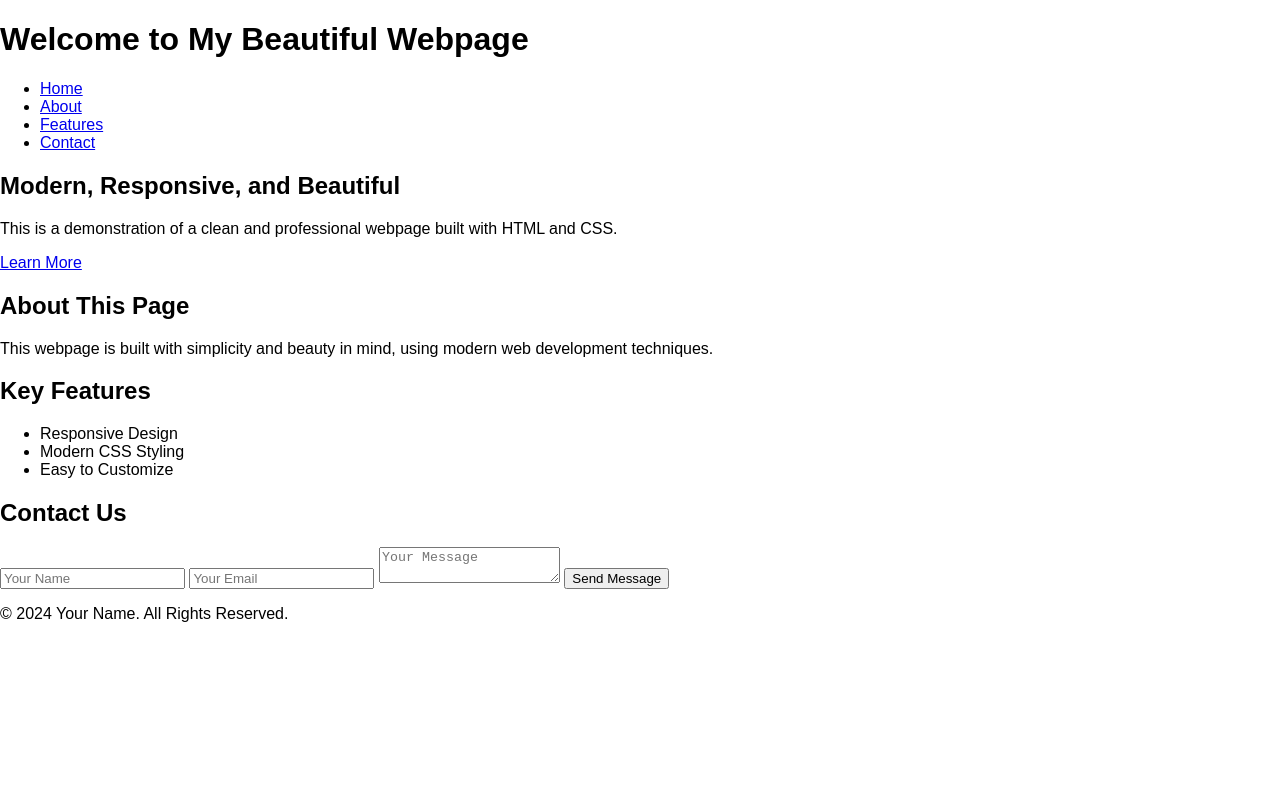
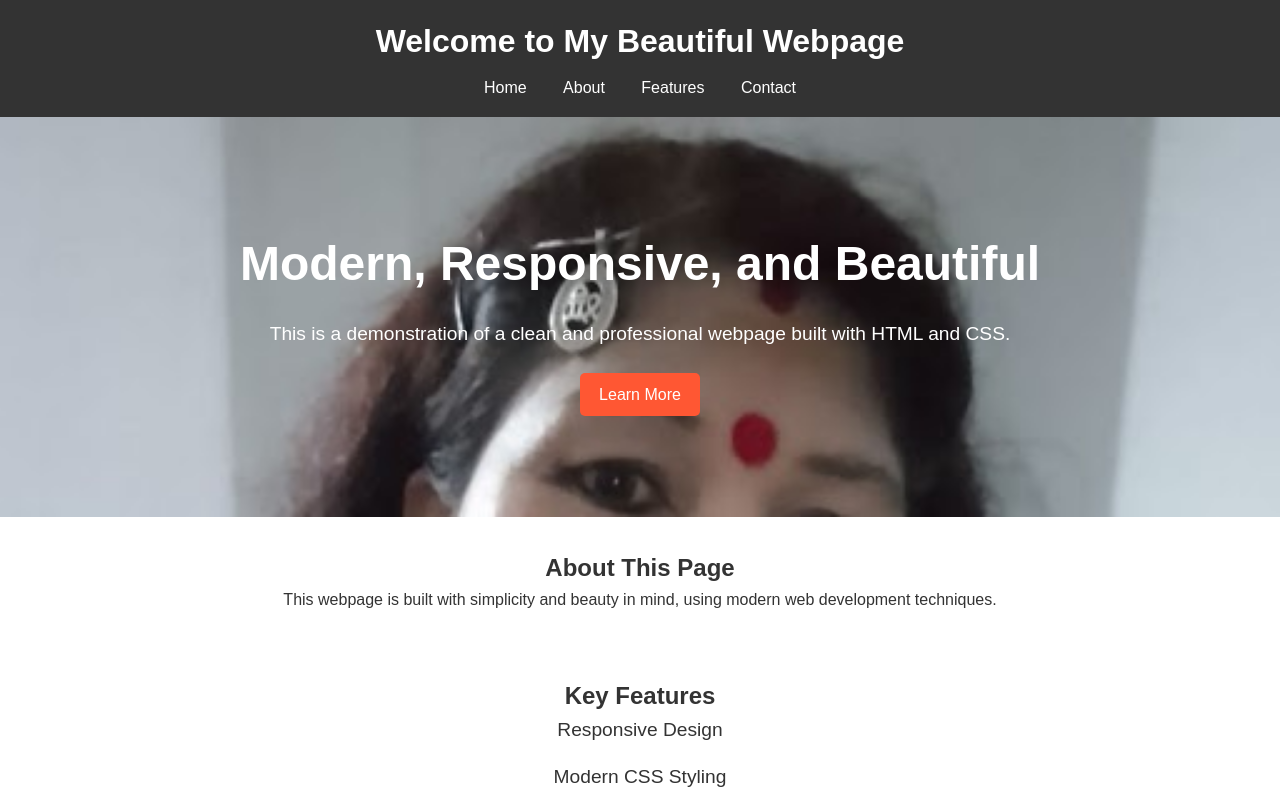
Before and after one commit to Fanu2/Animate, a plain HTML site: page index.html in a window 1280 px wide. Shown: the top 800 px of the page. Drawn offline with Linux system fonts and the light colour scheme.

Commit message:
Update styles.css

```diff
--- a/styles.css
+++ b/styles.css
@@ -1,28 +1,128 @@
-/* styles.css */
-body {
+/* Basic reset */
+* {
     margin: 0;
     padding: 0;
-    font-family: Arial, sans-serif;
+    box-sizing: border-box;
 }
 
-.background {
-    position: relative;
-    width: 210mm; /* A4 width */
-    height: 297mm; /* A4 height */
-    background-image: url('https://github.com/Fanu2/Animate/blob/main/1.jpg?raw=true');
-    background-size: cover; /* or 'contain' */
-    background-repeat: no-repeat;
-    background-position: center;
-    opacity: 0.1; /* Adjust for visibility */
+/* Set the body and container styling */
+body {
+    font-family: 'Arial', sans-serif;
+    color: #333;
+    line-height: 1.6;
 }
 
-.content {
-    position: absolute;
-    top: 50%;
-    left: 50%;
-    transform: translate(-50%, -50%);
-    color: black; /* Text color */
-    padding: 20px;
+.container {
+    width: 90%;
+    margin: 0 auto;
+}
+
+/* Header Styling */
+header {
+    background-color: #333;
+    color: #fff;
+    padding: 1rem 0;
     text-align: center;
-    z-index: 1; /* Content above the background */
 }
+
+header h1 {
+    margin-bottom: 0.5rem;
+}
+
+nav ul {
+    list-style-type: none;
+}
+
+nav ul li {
+    display: inline;
+    margin: 0 1rem;
+}
+
+nav ul li a {
+    color: #fff;
+    text-decoration: none;
+}
+
+/* Hero Section */
+.hero {
+    background-image: url('https://github.com/Fanu2/Animate/blob/main/1.jpg?raw=true');
+    background-size: cover;
+    color: #fff;
+    height: 400px;
+    display: flex;
+    align-items: center;
+    justify-content: center;
+    text-align: center;
+}
+
+.hero h2 {
+    font-size: 3rem;
+    margin-bottom: 1rem;
+}
+
+.hero p {
+    font-size: 1.2rem;
+    margin-bottom: 2rem;
+}
+
+.btn {
+    background-color: #ff5733;
+    color: #fff;
+    padding: 0.8rem 1.2rem;
+    text-decoration: none;
+    border-radius: 5px;
+    transition: background-color 0.3s ease;
+}
+
+.btn:hover {
+    background-color: #c70039;
+}
+
+/* Section Styling */
+.section {
+    padding: 2rem 0;
+    text-align: center;
+}
+
+.features ul {
+    list-style-type: none;
+}
+
+.features ul li {
+    font-size: 1.2rem;
+    margin-bottom: 1rem;
+}
+
+/* Form Styling */
+form input, form textarea {
+    width: 100%;
+    padding: 0.5rem;
+    margin-bottom: 1rem;
+    border: 1px solid #ccc;
+    border-radius: 5px;
+}
+
+form button {
+    padding: 0.8rem 1.2rem;
+    background-color: #333;
+    color: #fff;
+    border: none;
+    border-radius: 5px;
+    cursor: pointer;
+}
+
+form button:hover {
+    background-color: #555;
+}
+
+/* Footer Styling */
+footer {
+    background-color: #333;
+    color: #fff;
+    text-align: center;
+    padding: 1rem 0;
+}
+
+footer p {
+    margin: 0;
+}
```
